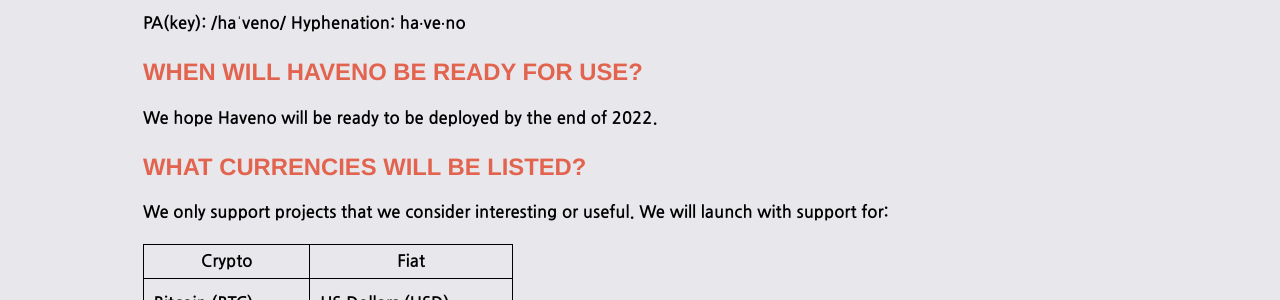
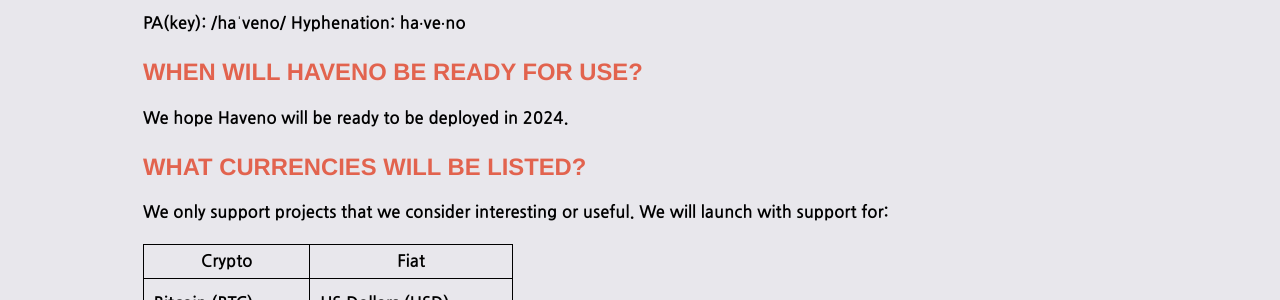
Before and after one commit to haveno-dex/haveno-site, a Jekyll site: the page built from faq.md, in a window 1280 px wide and 900 px high, scrolled down 901 px. Shown: the part 151-451 px from the top of the window. Built offline with Jekyll 4.4.1, drawn with Linux system fonts in a browser that asks for light colours.

Commit message:
Update faq.md

```diff
--- a/faq.md
+++ b/faq.md
@@ -45,7 +45,7 @@
 
 ## [When will Haveno be ready for use?](#when-will-haveno-be-ready-for-use)
 
-We hope Haveno will be ready to be deployed by the end of 2022.
+We hope Haveno will be ready to be deployed in 2024.
 
 ## [What currencies will be listed?](#what-currencies-will-be-listed)
 
```
